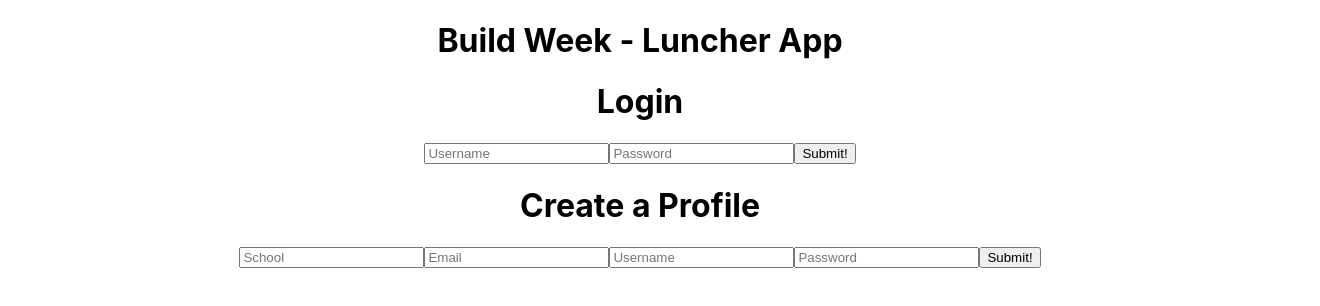
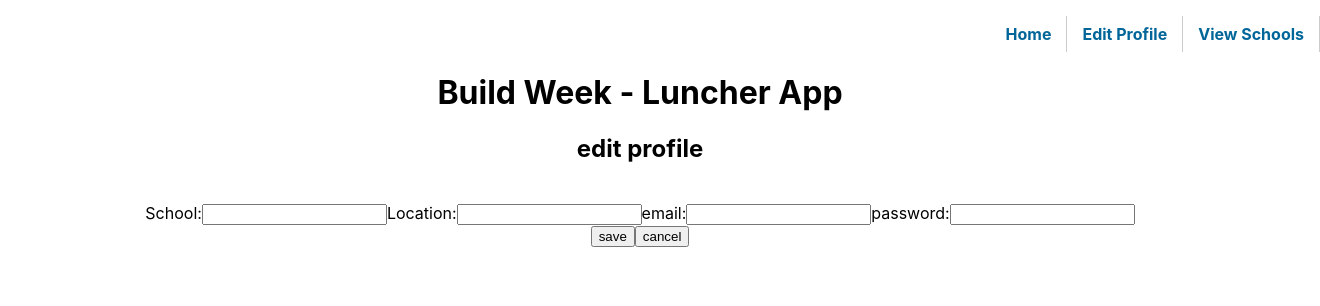
Before and after one commit to bw-lunchr/frontend, a React (Create React App) app: page /edit in a window 1280 px wide. Shown: the top 306 px of the page, 1320 px wide, since content can reach past the window. Built offline with nearby package versions, Linux system fonts and the light colour scheme; sample sign-in values are in the browser's storage.

Commit message:
edit profile functional, need to connect routes

```diff
--- a/src/App.js
+++ b/src/App.js
@@ -1,19 +1,23 @@
 import React from 'react';
 import {BrowserRouter as Router, Route} from "react-router-dom";
 import PrivateRoute from './components/PrivateRoute';
-// import Login from './components/login';
 import SchoolProfile from './components/SchoolProfiles';
+import UserForm from './components/AdminLogin';
+import Navbar from './components/Navbar';
+import './App.css';
+import ProfileForm from './components/ProfileEditForm';
 
-import './App.css';
-import UserForm from './components/AdminLogin';
 function App() {
   return (
-
-  <div className="App">
-    <h1>Build Week - Luncher App</h1>
-    <UserForm />
-  </div>
-
+    <Router>
+      <Navbar />
+      <div className="App">
+       <h1>Build Week - Luncher App</h1>
+        <PrivateRoute exact path='/protected' component={SchoolProfile} />
+        <PrivateRoute exact path='/edit' component={ProfileForm} />
+        <Route exact path='/' component={UserForm} />
+      </div>
+    </Router>
   );
 }
 
--- a/src/components/AdminLogin.js
+++ b/src/components/AdminLogin.js
@@ -2,6 +2,7 @@ import React, { useState, useEffect } from "react";
 import { withFormik, Form, Field } from "formik";
 import * as Yup from "yup";
 import axios from "axios";
+import {axiosWithAuth} from '../utils/axiosWithAuth';
 
 
 
@@ -83,9 +84,11 @@ const FormikUserForm = withFormik({
   }),
   //You can use this to see the values
   handleSubmit(values, { setStatus }) {
-    axios
-      .post("https://reqres.in/api/users/", values)
+    axiosWithAuth()
+      .post("https://bw-luncher.herokuapp.com/api/admin", values)
       .then(res => {
+        localStorage.setItem('token', res.data.payload);
+        this.props.history.push('/protected');
         setStatus(res.data);
       })
       .catch(err => console.log(err.res));
--- a/src/components/Navbar.js
+++ b/src/components/Navbar.js
@@ -17,4 +17,4 @@ class Navbar extends React.Component{
 }
 
 
-export default Navbar
+export default Navbar;
--- a/src/components/PrivateRoute.js
+++ b/src/components/PrivateRoute.js
@@ -7,7 +7,7 @@ const PrivateRoute = ({component: Component, ...rest}) => {
       if (localStorage.getItem('token')) {
         return <Component />;
       } else {
-        return <Redirect to='/login' />;
+        return <Redirect to='/AdminLogin' />;
       }
     }}
     />
--- a/src/components/ProfileEditForm.js
+++ b/src/components/ProfileEditForm.js
@@ -8,7 +8,7 @@ const initialProfile = {
   password: ''
 }
 
-const ProfileForm = () => {
+const ProfileForm = ({updateProfiles, profiles}) => {
   const [editing, setEditing] = useState(false);
   const [ProfilToEdit, setProfileToEdit] = useState(initialProfile);
 
@@ -23,7 +23,7 @@ const ProfileForm = () => {
       .put(`https://bw-luncher.herokuapp.com/api/schools/${ProfilToEdit.id}`, ProfilToEdit)
       .then(res => {
         // console.log('Put: res', res.data);
-        updateColors(profiles.map(profile => {
+        updateProfiles(profiles.map(profile => {
           if (profile.id === res.data.id) {
             return res.data;
           } else {
@@ -48,7 +48,8 @@ const ProfileForm = () => {
   return (
     <div className='profile-wrap'>
       <form onSubmit={saveEdit}>
-        <legend>edit profile</legend>
+        <legend><h2>edit profile</h2></legend>
+        <br />
         <label>
           School:
           <input onChange={e => setProfileToEdit({...setProfileToEdit, school: e.target.value})
--- a/src/store/actions/index.js
+++ b/src/store/actions/index.js
@@ -11,16 +11,13 @@ export const getSchool = () => dispatch => {
     // dispatch and axios request
     dispatch({type: FETCH_SCHOOL_START});
     axios
-      .get(``)
+      .get(`https://bw-luncher.herokuapp.com/api`)
       .then(res => {
         console.log('axios request: ', res.data)
         dispatch({type: FETCH_SCHOOL_SUCCESS, payload: res.data});
       })
       .catch(error => {
         console.log('catch error: ', error.res.message);
-        dispatch({
-          type: FETCH_SCHOOL_FAIL,
-          payload: error.res.message});
+        dispatch({type: FETCH_SCHOOL_FAIL, payload: error.res.message});
       });
-
 };
```
Also changed, not shown: src/components/login.js (deleted).
